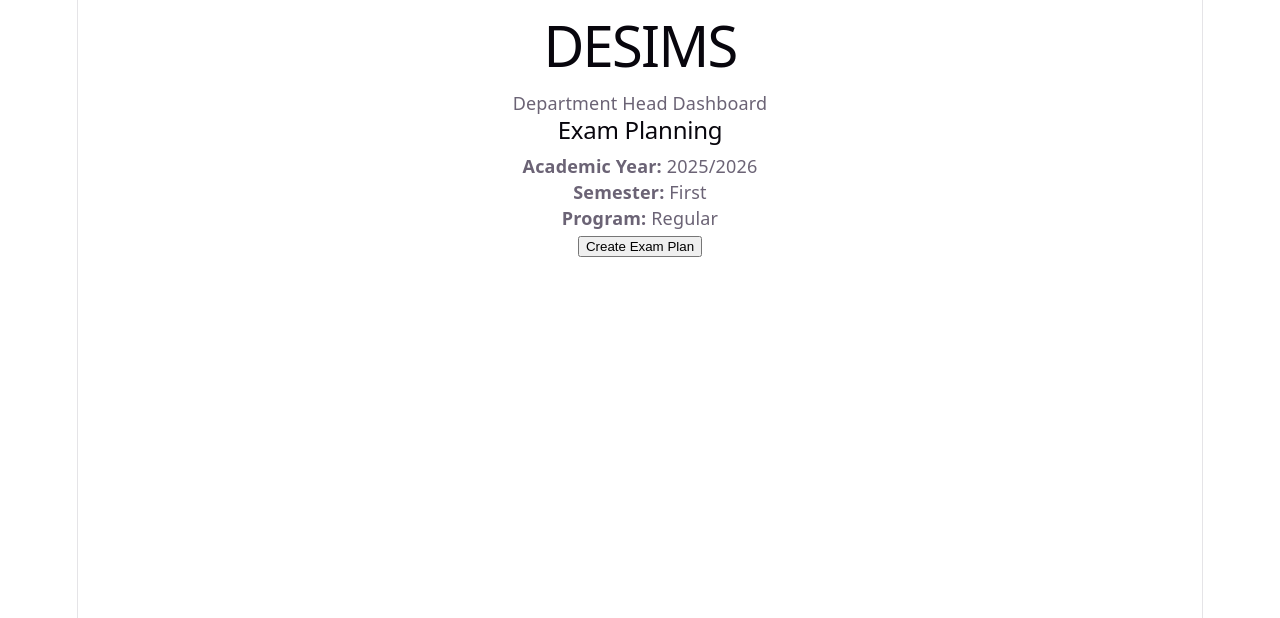
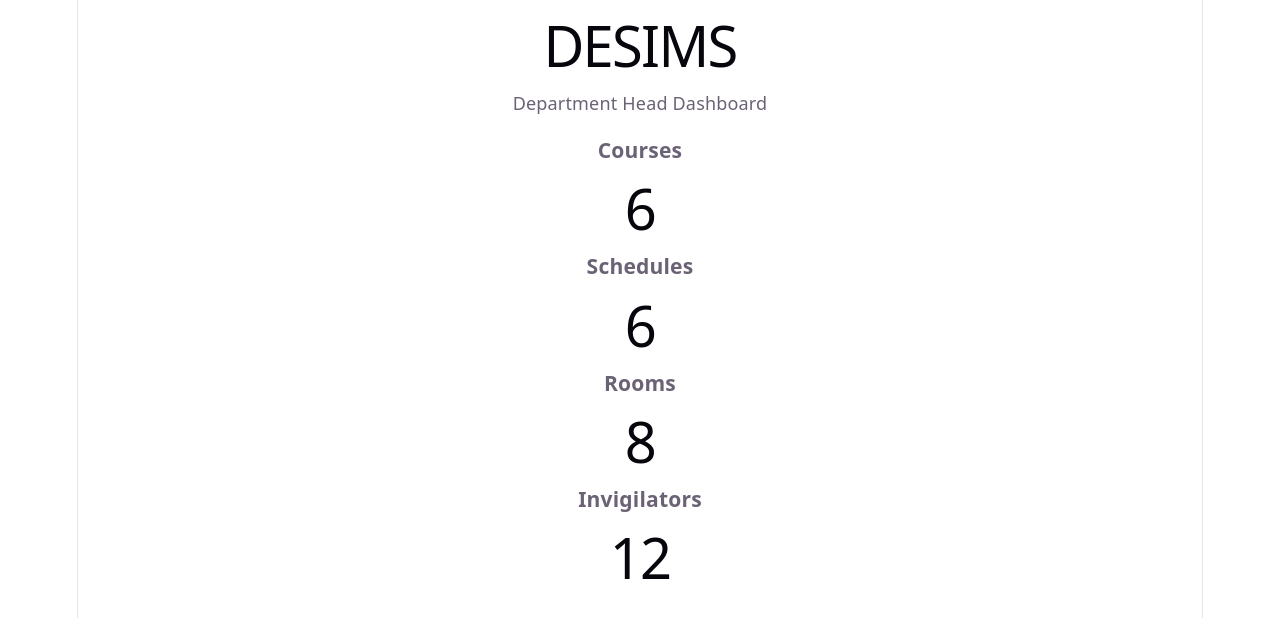
Before and after one commit to Eyeru/desims, a React (Vite) app in the folder desims-ui/: page / in a window 1280 px wide. Shown: the top 618 px of the page. Built offline with nearby package versions, Linux system fonts and the light colour scheme.

Commit message:
Add reusable summary card component

```diff
--- a/desims-ui/src/App.css
+++ b/desims-ui/src/App.css
@@ -16,11 +16,17 @@ body {
 
 .dashboard {
     padding: 30px;
+    display: flex;
+    gap: 20px;
+    flex-wrap: wrap;
+    padding: 30px;
 }
 
 .card {
     background: white;
     padding: 24px;
+    width: 220px;
+    text-align: center;
     border-radius: 8px;
     max-width: 500px;
     box-shadow: 0 2px 8px rgba(0,0,0,.1);
--- /dev/null
+++ b/desims-ui/src/components/SummaryCard.tsx
@@ -0,0 +1,15 @@
+type SummaryCardProps = {
+    title: string;
+    value: number;
+};
+
+function SummaryCard({ title, value }: SummaryCardProps) {
+    return (
+        <div className="card">
+            <h3>{title}</h3>
+            <h1>{value}</h1>
+        </div>
+    );
+}
+
+export default SummaryCard;
--- a/desims-ui/src/pages/Dashboard.tsx
+++ b/desims-ui/src/pages/Dashboard.tsx
@@ -1,4 +1,5 @@
 import Header from "../components/Header";
+import SummaryCard from "../components/SummaryCard";
 
 function Dashboard() {
     return (
@@ -6,23 +7,27 @@ function Dashboard() {
             <Header />
 
             <main className="dashboard">
-                <h2>Exam Planning</h2>
 
-                <div className="card">
-                    <p>
-                        <strong>Academic Year:</strong> 2025/2026
-                    </p>
+                <SummaryCard
+                    title="Courses"
+                    value={6}
+                />
 
-                    <p>
-                        <strong>Semester:</strong> First
-                    </p>
+                <SummaryCard
+                    title="Schedules"
+                    value={6}
+                />
 
-                    <p>
-                        <strong>Program:</strong> Regular
-                    </p>
+                <SummaryCard
+                    title="Rooms"
+                    value={8}
+                />
 
-                    <button>Create Exam Plan</button>
-                </div>
+                <SummaryCard
+                    title="Invigilators"
+                    value={12}
+                />
+
             </main>
         </>
     );
```
